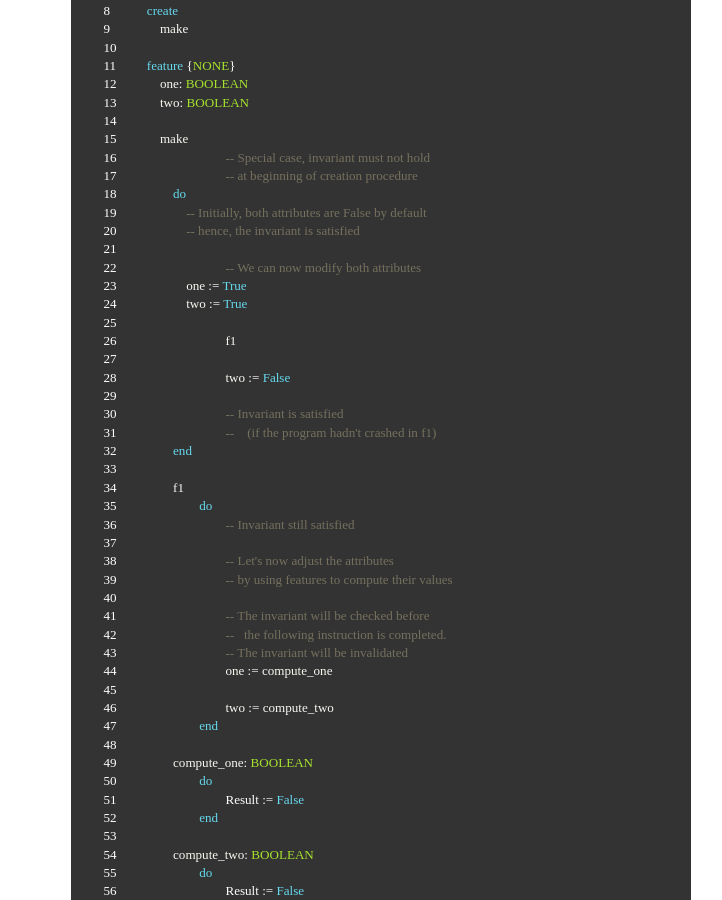
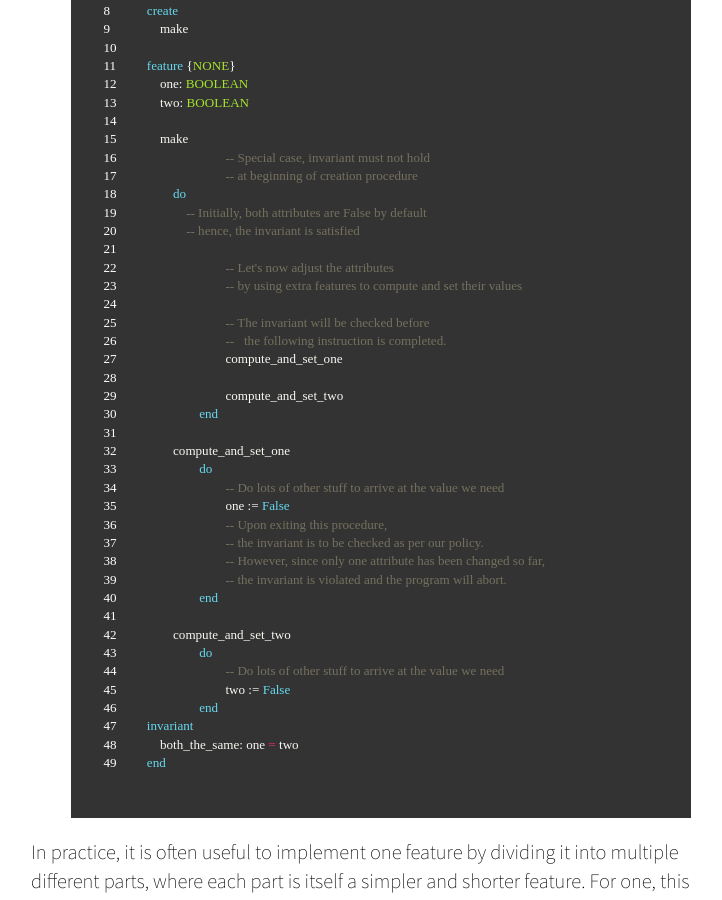
Before and after one commit to eprog2014/eprog2014.github.io, a Jekyll site: the page built from _posts/2014-11-13-class-invariants.md, in a window 1280 px wide and 900 px high, scrolled down 2410 px. Shown: the whole window, without its empty margins (259-981 px from the left). Built offline with Jekyll 4.4.1, drawn with Linux system fonts in a browser that asks for light colours; some web fonts are replaced; Markdown is read by kramdown in place of the engine named in the settings; a script that is not in the unit is left out; some of the changed text lies outside the part shown.

Commit message:
Fix second example

```diff
--- a/_posts/2014-11-13-class-invariants.md
+++ b/_posts/2014-11-13-class-invariants.md
@@ -92,48 +92,98 @@ feature {NONE}
             -- Initially, both attributes are False by default
             -- hence, the invariant is satisfied
 
-			-- We can now modify both attributes
-            one := True
-            two := True
-
-			f1
-
-			two := False
-
-			-- Invariant is satisfied
-			--    (if the program hadn't crashed in f1)
-        end
-
-	f1
-		do
-			-- Invariant still satisfied
-
 			-- Let's now adjust the attributes
-			-- by using features to compute their values
+			-- by using extra features to compute and set their values
 
 			-- The invariant will be checked before
 			--   the following instruction is completed.
-			-- The invariant will be invalidated
-			one := compute_one
+			compute_and_set_one
 
-			two := compute_two
+			compute_and_set_two
 		end
 
-	compute_one: BOOLEAN
+	compute_and_set_one
 		do
-			Result := False
+			-- Do lots of other stuff to arrive at the value we need
+			one := False
+			-- Upon exiting this procedure,
+			-- the invariant is to be checked as per our policy.
+			-- However, since only one attribute has been changed so far,
+			-- the invariant is violated and the program will abort.
 		end
 
-	compute_two: BOOLEAN
+	compute_and_set_two
 		do
-			Result := False
+			-- Do lots of other stuff to arrive at the value we need
+			two := False
 		end
 invariant
     both_the_same: one = two
 end
 {% endhighlight %}
 
-Clearly, requiring that the invariant hold at multiple points within one single feature (e.g. `f1`) is not practical in general.
+In practice, it is often useful to implement one feature by dividing it into multiple different parts, where each part is itself a simpler and shorter feature. For one, this allows to give different parts of the code different names, such that the code becomes self documenting. In the above example, we have used [this technique, usually called Extract Method](http://www.refactoring.com/catalog/extractMethod.html), twice.
+
+Another possibility would have been to only extract the right-hand side of the assignment. In that case, we would have needed to make our extra features functions instead of procedures, such that they can *return* a result. This is demonstrated below, also note, that the names of the features have been changed to reflect this difference in semantics.
+
+{% highlight eiffel linenos=table %}
+-- Scenario: Class Invariant checked before do and after end
+class
+    APPLICATION
+
+inherit
+    ARGUMENTS
+
+create
+    make
+
+feature {NONE}
+    one: BOOLEAN
+    two: BOOLEAN
+
+    make
+			-- Special case, invariant must not hold
+			-- at beginning of creation procedure
+        do
+            -- Initially, both attributes are False by default
+            -- hence, the invariant is satisfied
+
+			-- Let's now adjust the attributes
+			-- by using functions to compute their values
+
+			-- The invariant will be checked twice before
+			--   the following instruction is completed.
+			one := compute_one
+
+
+			-- Upon entering compute_two, the invariant is checked.
+			-- At that point, the invariant does not hold
+			-- so the program will be aborted.
+			two := compute_two
+		end
+
+	compute_one: BOOLEAN
+		do
+			one := False
+			-- Upon exiting this function,
+			-- the invariant is to be checked as per our policy.
+			-- By that point, the attribute has not yet been set.
+			-- Hence, the program will be able to set the attribute.
+		end
+
+	compute_two: BOOLEAN
+		do
+			-- Upon entering this function, the invariant is checked.
+			-- Since `one` has been set to False but `two`
+			-- is still True, the program will abort.
+			two := False
+		end
+invariant
+    both_the_same: one = two
+end
+{% endhighlight %}
+
+The aforementioned technique, extract method, is very useful in practice, thus it would be unwise to check the invariant upon entering and exiting every routine: Eiffel would prevent us from leveraging this powerful idea for code organization on many occasions and our code would have to be more long-winded in many situations just to get those additional safety guarantees.
 
 Actual Eiffel Semantics
 ========================
```
